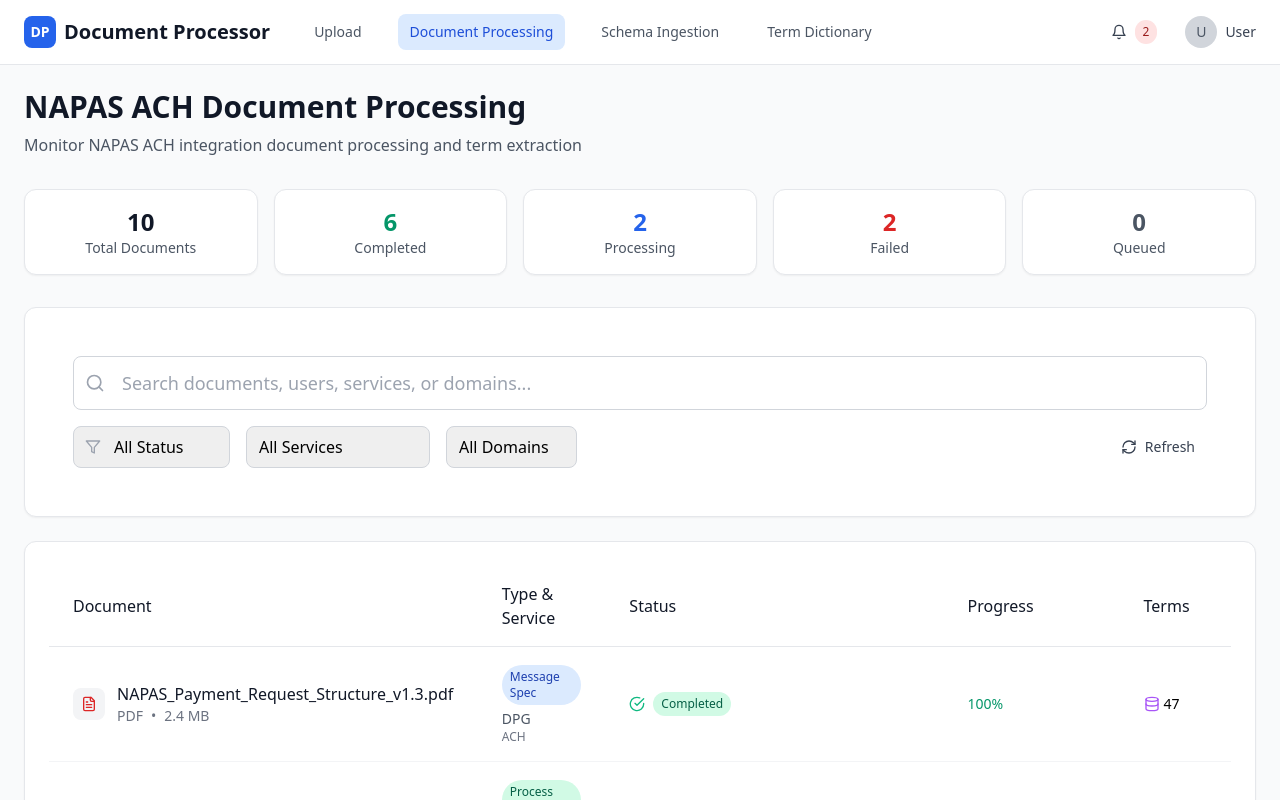
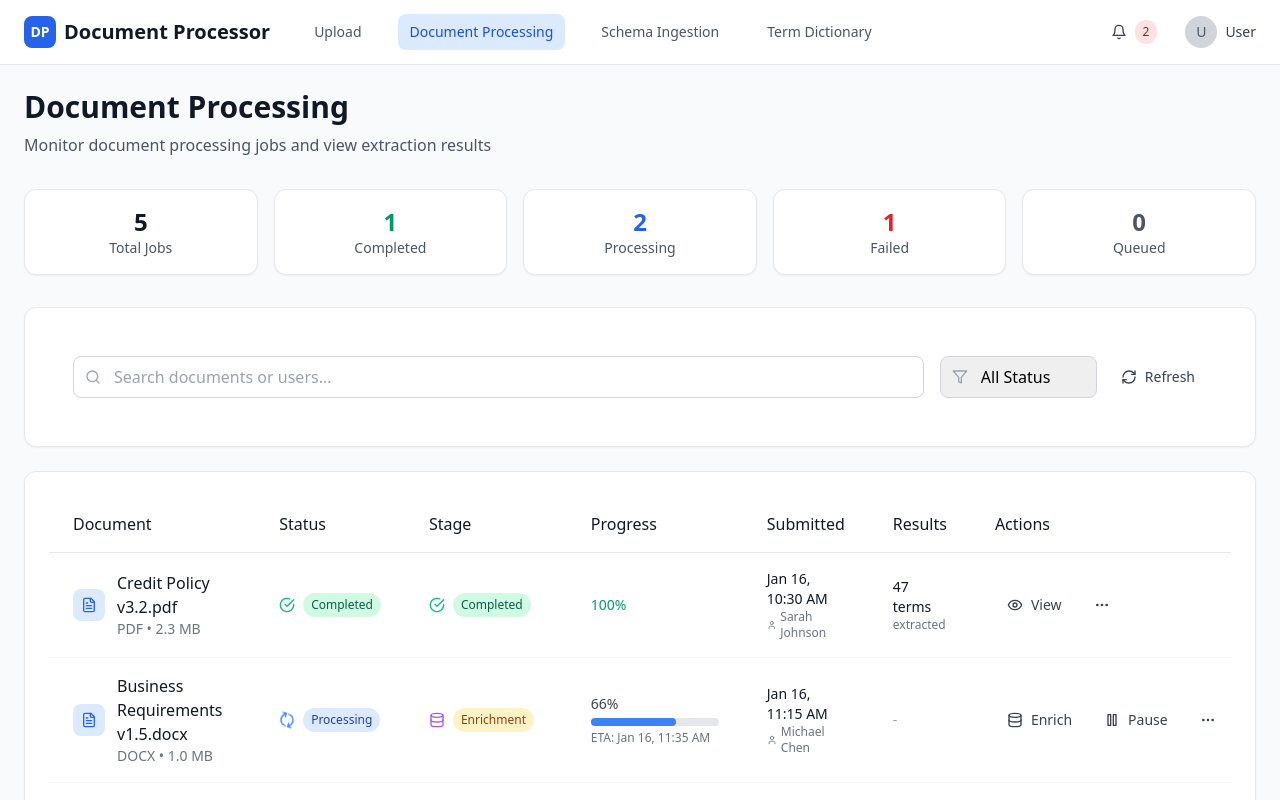
Before and after one commit to xWyvernPx/document-lineage, a React (Vite) app: page / in a window 1280 px wide. Both pictures are taken after a click on the button "Document Processing". Shown: the top 800 px of the page. Built offline with nearby package versions, Linux system fonts and the light colour scheme.

Commit message:
Updated ProcessingDashboard.tsx

```diff
--- a/src/features/async-processing/components/ProcessingDashboard.tsx
+++ b/src/features/async-processing/components/ProcessingDashboard.tsx
@@ -18,10 +18,7 @@ import {
   RotateCcw,
   Brain,
   Database,
-  Settings,
-  Code,
-  Image,
-  File
+  Settings
 } from 'lucide-react';
 import { Card } from '../../../components/Card';
 import { Badge } from '../../../components/Badge';
@@ -31,8 +28,8 @@ import { ProgressBar } from '../../../components/ProgressBar';
 interface ProcessingJob {
   id: string;
   documentName: string;
-  type: 'pdf' | 'docx' | 'image' | 'json' | 'pptx';
-  status: 'queued' | 'processing' | 'completed' | 'failed' | 'paused' | 'published';
+  type: 'pdf' | 'docx' | 'image';
+  status: 'queued' | 'processing' | 'completed' | 'failed' | 'paused';
   progress: number;
   submittedAt: string;
   submittedBy: string;
@@ -41,158 +38,69 @@ interface ProcessingJob {
   extractedTerms?: number;
   error?: string;
   size: number;
-  documentType?: string;
-  relatedService?: string;
-  businessDomain?: string;
+  currentStage?: 'upload' | 'classification' | 'enrichment' | 'review' | 'completed';
 }
 
 const mockJobs: ProcessingJob[] = [
   {
-    id: 'doc_napas_001',
-    documentName: 'NAPAS_Payment_Request_Structure_v1.3.pdf',
+    id: '1',
+    documentName: 'Credit Policy v3.2.pdf',
     type: 'pdf',
     status: 'completed',
     progress: 100,
-    submittedAt: '2025-06-28T14:30:00Z',
-    submittedBy: 'Nguyen Van Minh',
-    completedAt: '2025-06-28T14:45:00Z',
+    submittedAt: '2024-01-16T10:30:00Z',
+    submittedBy: 'Sarah Johnson',
+    completedAt: '2024-01-16T10:45:00Z',
     extractedTerms: 47,
-    size: 2516582, // 2.4 MB
-    documentType: 'Message Spec',
-    relatedService: 'DPG',
-    businessDomain: 'ACH'
+    size: 2457600,
+    currentStage: 'completed',
   },
   {
-    id: 'doc_napas_002',
-    documentName: 'ACH_Reconciliation_Flow_InternalPortal.docx',
+    id: '2',
+    documentName: 'Business Requirements v1.5.docx',
     type: 'docx',
     status: 'processing',
-    progress: 63,
-    submittedAt: '2025-06-29T07:50:00Z',
-    submittedBy: 'Trinh Khanh Linh',
-    estimatedCompletion: '2025-06-29T08:30:00Z',
-    size: 1887437, // 1.8 MB
-    documentType: 'Process Flow',
-    relatedService: 'Internal Portal',
-    businessDomain: 'Reconciliation'
+    progress: 65,
+    submittedAt: '2024-01-16T11:15:00Z',
+    submittedBy: 'Michael Chen',
+    estimatedCompletion: '2024-01-16T11:35:00Z',
+    size: 1048576,
+    currentStage: 'enrichment',
   },
   {
-    id: 'doc_napas_003',
-    documentName: 'Napas_ACH_API_Reference_v2.0.json',
-    type: 'json',
-    status: 'completed',
-    progress: 100,
-    submittedAt: '2025-06-28T10:15:00Z',
-    submittedBy: 'Pham Thi Huyen',
-    completedAt: '2025-06-28T10:35:00Z',
-    extractedTerms: 55,
-    size: 3250586, // 3.1 MB
-    documentType: 'API Contract',
-    relatedService: 'Transaction Payment',
-    businessDomain: 'Bank Transfer'
+    id: '3',
+    documentName: 'Compliance Framework.pdf',
+    type: 'pdf',
+    status: 'failed',
+    progress: 0,
+    submittedAt: '2024-01-16T09:45:00Z',
+    submittedBy: 'Emily Rodriguez',
+    error: 'Document format not supported',
+    size: 3145728,
+    currentStage: 'upload',
   },
   {
-    id: 'doc_napas_004',
-    documentName: 'ACH_Clearing_Diagram_v1.1.png',
-    type: 'image',
-    status: 'failed',
-    progress: 0,
-    submittedAt: '2025-06-29T08:20:00Z',
-    submittedBy: 'Linh Tran',
-    error: 'OCR processing failed - image quality too low',
-    size: 4718592, // 4.5 MB
-    documentType: 'Sequence Diagram',
-    relatedService: 'Core Banking',
-    businessDomain: 'Clearing'
+    id: '4',
+    documentName: 'Risk Assessment Model.pdf',
+    type: 'pdf',
+    status: 'processing',
+    progress: 35,
+    submittedAt: '2024-01-16T11:30:00Z',
+    submittedBy: 'David Kim',
+    size: 1876543,
+    currentStage: 'classification',
   },
   {
-    id: 'doc_napas_005',
-    documentName: 'ACH_Full_Lifecycle_v3.0.pptx',
-    type: 'pptx',
-    status: 'completed',
-    progress: 100,
-    submittedAt: '2025-06-27T09:00:00Z',
-    submittedBy: 'Le Thanh Tung',
-    completedAt: '2025-06-27T09:25:00Z',
-    extractedTerms: 62,
-    size: 2831155, // 2.7 MB
-    documentType: 'Integration Guide',
-    relatedService: 'DPG',
-    businessDomain: 'ACH'
+    id: '5',
+    documentName: 'Customer Onboarding Process.docx',
+    type: 'docx',
+    status: 'paused',
+    progress: 25,
+    submittedAt: '2024-01-16T10:00:00Z',
+    submittedBy: 'Lisa Wang',
+    size: 987654,
+    currentStage: 'classification',
   },
-  {
-    id: 'doc_napas_006',
-    documentName: 'InternalPortal_ACH_Dashboard_Specs.docx',
-    type: 'docx',
-    status: 'completed',
-    progress: 100,
-    submittedAt: '2025-06-26T16:45:00Z',
-    submittedBy: 'Pham Huu Hieu',
-    completedAt: '2025-06-26T17:05:00Z',
-    extractedTerms: 39,
-    size: 1992294, // 1.9 MB
-    documentType: 'Message Spec',
-    relatedService: 'Internal Portal',
-    businessDomain: 'Bank Transfer'
-  },
-  {
-    id: 'doc_napas_007',
-    documentName: 'Napas_XML_Message_Format_v3.4.pdf',
-    type: 'pdf',
-    status: 'completed',
-    progress: 100,
-    submittedAt: '2025-06-25T11:30:00Z',
-    submittedBy: 'Bui Thi Lan',
-    completedAt: '2025-06-25T11:55:00Z',
-    extractedTerms: 53,
-    size: 3984588, // 3.8 MB
-    documentType: 'Message Spec',
-    relatedService: 'Napas Gateway',
-    businessDomain: 'ACH'
-  },
-  {
-    id: 'doc_napas_008',
-    documentName: 'Transaction_Limit_Policy_v2.2.docx',
-    type: 'docx',
-    status: 'processing',
-    progress: 78,
-    submittedAt: '2025-06-29T09:40:00Z',
-    submittedBy: 'Nguyen Huy Hoang',
-    estimatedCompletion: '2025-06-29T10:15:00Z',
-    size: 1677721, // 1.6 MB
-    documentType: 'Integration Guide',
-    relatedService: 'Transaction Payment',
-    businessDomain: 'ACH'
-  },
-  {
-    id: 'doc_napas_009',
-    documentName: 'ACH_Settlement_Procedure_2025.pdf',
-    type: 'pdf',
-    status: 'completed',
-    progress: 100,
-    submittedAt: '2025-06-28T06:00:00Z',
-    submittedBy: 'Hoang Anh Dung',
-    completedAt: '2025-06-28T06:30:00Z',
-    extractedTerms: 41,
-    size: 3041280, // 2.9 MB
-    documentType: 'Process Flow',
-    relatedService: 'Core Banking',
-    businessDomain: 'Clearing'
-  },
-  {
-    id: 'doc_napas_010',
-    documentName: 'ACH_Error_Handling_Guide_v1.0.docx',
-    type: 'docx',
-    status: 'failed',
-    progress: 0,
-    submittedAt: '2025-06-29T12:30:00Z',
-    submittedBy: 'Nguyen Thi My Linh',
-    error: 'Document format corrupted - unable to extract text',
-    size: 2306867, // 2.2 MB
-    documentType: 'Integration Guide',
-    relatedService: 'DPG',
-    businessDomain: 'ACH'
-  }
 ];
 
 interface ProcessingDocumentProps {
@@ -209,8 +117,6 @@ export function ProcessingDocument({
   const [jobs, setJobs] = useState<ProcessingJob[]>(mockJobs);
   const [searchQuery, setSearchQuery] = useState('');
   const [statusFilter, setStatusFilter] = useState('all');
-  const [serviceFilter, setServiceFilter] = useState('all');
-  const [domainFilter, setDomainFilter] = useState('all');
   const [isRefreshing, setIsRefreshing] = useState(false);
   const intervalRef = useRef<NodeJS.Timeout | null>(null);
 
@@ -219,21 +125,22 @@ export function ProcessingDocument({
     intervalRef.current = setInterval(() => {
       setJobs(prev => prev.map(job => {
         if (job.status === 'processing' && job.progress < 100) {
-          const newProgress = Math.min(job.progress + Math.random() * 5, 100);
+          const newProgress = Math.min(job.progress + Math.random() * 10, 100);
           if (newProgress >= 100) {
             return {
               ...job,
               status: 'completed',
               progress: 100,
               completedAt: new Date().toISOString(),
-              extractedTerms: Math.floor(Math.random() * 30) + 25,
+              extractedTerms: Math.floor(Math.random() * 50) + 10,
+              currentStage: 'completed',
             };
           }
           return { ...job, progress: newProgress };
         }
         return job;
       }));
-    }, 3000);
+    }, 2000);
 
     // Cleanup function to clear interval when component unmounts
     return () => {
@@ -244,19 +151,11 @@ export function ProcessingDocument({
     };
   }, []);
 
-  const services = Array.from(new Set(jobs.map(job => job.relatedService).filter(Boolean)));
-  const domains = Array.from(new Set(jobs.map(job => job.businessDomain).filter(Boolean)));
-
   const filteredJobs = jobs.filter(job => {
     const matchesSearch = job.documentName.toLowerCase().includes(searchQuery.toLowerCase()) ||
-                         job.submittedBy.toLowerCase().includes(searchQuery.toLowerCase()) ||
-                         job.documentType?.toLowerCase().includes(searchQuery.toLowerCase()) ||
-                         job.relatedService?.toLowerCase().includes(searchQuery.toLowerCase()) ||
-                         job.businessDomain?.toLowerCase().includes(searchQuery.toLowerCase());
+                         job.submittedBy.toLowerCase().includes(searchQuery.toLowerCase());
     const matchesStatus = statusFilter === 'all' || job.status === statusFilter;
-    const matchesService = serviceFilter === 'all' || job.relatedService === serviceFilter;
-    const matchesDomain = domainFilter === 'all' || job.businessDomain === domainFilter;
-    return matchesSearch && matchesStatus && matchesService && matchesDomain;
+    return matchesSearch && matchesStatus;
   });
 
   const getStatusIcon = (status: ProcessingJob['status']) => {
@@ -289,35 +188,34 @@ export function ProcessingDocument({
     }
   };
 
-  const getFileIcon = (type: ProcessingJob['type']) => {
-    switch (type) {
-      case 'pdf':
-        return <FileText className="w-4 h-4 text-red-600" />;
-      case 'docx':
-        return <FileText className="w-4 h-4 text-blue-600" />;
-      case 'json':
-        return <Code className="w-4 h-4 text-green-600" />;
-      case 'pptx':
-        return <FileText className="w-4 h-4 text-orange-600" />;
-      case 'image':
-        return <Image className="w-4 h-4 text-purple-600" />;
+  const getStageIcon = (stage?: ProcessingJob['currentStage']) => {
+    switch (stage) {
+      case 'classification':
+        return <Brain className="w-4 h-4 text-blue-500" />;
+      case 'enrichment':
+        return <Database className="w-4 h-4 text-purple-500" />;
+      case 'review':
+        return <Eye className="w-4 h-4 text-amber-500" />;
+      case 'completed':
+        return <CheckCircle className="w-4 h-4 text-emerald-500" />;
       default:
-        return <File className="w-4 h-4 text-gray-600" />;
+        return <FileText className="w-4 h-4 text-gray-400" />;
     }
   };
 
-  const getDocumentTypeBadge = (docType?: string) => {
-    if (!docType) return null;
-
-    const variants: Record<string, 'info' | 'success' | 'warning' | 'error' | 'default'> = {
-      'Message Spec': 'info',
-      'Process Flow': 'success',
-      'API Contract': 'warning',
-      'Integration Guide': 'default',
-      'Sequence Diagram': 'error'
-    };
-
-    return <Badge variant={variants[docType] || 'default'} size="sm">{docType}</Badge>;
+  const getStageBadge = (stage?: ProcessingJob['currentStage']) => {
+    switch (stage) {
+      case 'classification':
+        return <Badge variant="info">Classification</Badge>;
+      case 'enrichment':
+        return <Badge variant="warning">Enrichment</Badge>;
+      case 'review':
+        return <Badge variant="default">Review</Badge>;
+      case 'completed':
+        return <Badge variant="success">Completed</Badge>;
+      default:
+        return <Badge variant="default">Upload</Badge>;
+    }
   };
 
   const formatDate = (dateString: string) => {
@@ -344,7 +242,7 @@ export function ProcessingDocument({
   const handleRetry = (jobId: string) => {
     setJobs(prev => prev.map(job =>
       job.id === jobId
-        ? { ...job, status: 'queued', progress: 0, error: undefined }
+        ? { ...job, status: 'queued', progress: 0, error: undefined, currentStage: 'upload' }
         : job
     ));
   };
@@ -379,9 +277,9 @@ export function ProcessingDocument({
       <div className="max-w-7xl mx-auto">
         {/* Header */}
         <div className="mb-8">
-          <h1 className="text-3xl font-bold text-gray-900 mb-2">NAPAS ACH Document Processing</h1>
+          <h1 className="text-3xl font-bold text-gray-900 mb-2">Document Processing</h1>
           <p className="text-gray-600">
-            Monitor NAPAS ACH integration document processing and term extraction
+            Monitor document processing jobs and view extraction results
           </p>
         </div>
 
@@ -389,7 +287,7 @@ export function ProcessingDocument({
         <div className="grid grid-cols-2 md:grid-cols-5 gap-4 mb-8">
           <Card padding="sm" className="text-center">
             <div className="text-2xl font-bold text-gray-900">{stats.total}</div>
-            <div className="text-sm text-gray-600">Total Documents</div>
+            <div className="text-sm text-gray-600">Total Jobs</div>
           </Card>
           <Card padding="sm" className="text-center">
             <div className="text-2xl font-bold text-emerald-600">{stats.completed}</div>
@@ -412,22 +310,19 @@ export function ProcessingDocument({
         {/* Controls */}
         <Card className="mb-6">
           <div className="p-6">
-            <div className="flex flex-col gap-4">
-              {/* Search Bar */}
-              <div className="relative">
-                <Search className="absolute left-3 top-1/2 transform -translate-y-1/2 text-gray-400 w-5 h-5" />
+            <div className="flex flex-col sm:flex-row gap-4">
+              <div className="relative flex-1">
+                <Search className="absolute left-3 top-1/2 transform -translate-y-1/2 text-gray-400 w-4 h-4" />
                 <input
                   type="text"
-                  placeholder="Search documents, users, services, or domains..."
+                  placeholder="Search documents or users..."
                   value={searchQuery}
                   onChange={(e) => setSearchQuery(e.target.value)}
-                  className="w-full pl-12 pr-4 py-3 border border-gray-300 rounded-lg focus:ring-2 focus:ring-blue-500 focus:border-transparent text-lg"
+                  className="w-full pl-10 pr-4 py-2 border border-gray-300 rounded-lg focus:ring-2 focus:ring-blue-500 focus:border-transparent"
                 />
               </div>
 
-              {/* Filters */}
-              <div className="flex items-center justify-between">
-                <div className="flex items-center space-x-4">
+              <div className="flex items-center space-x-3">
                 <div className="relative">
                   <Filter className="absolute left-3 top-1/2 transform -translate-y-1/2 text-gray-400 w-4 h-4" />
                   <select
@@ -442,33 +337,6 @@ export function ProcessingDocument({
                     <option value="failed">Failed</option>
                     <option value="paused">Paused</option>
                   </select>
-                  </div>
-
-                  <div className="relative">
-                    <select
-                      value={serviceFilter}
-                      onChange={(e) => setServiceFilter(e.target.value)}
-                      className="px-3 py-2 border border-gray-300 rounded-lg focus:ring-2 focus:ring-blue-500 focus:border-transparent appearance-none"
-                    >
-                      <option value="all">All Services</option>
-                      {services.map(service => (
-                        <option key={service} value={service}>{service}</option>
-                      ))}
-                    </select>
-                  </div>
-
-                  <div className="relative">
-                    <select
-                      value={domainFilter}
-                      onChange={(e) => setDomainFilter(e.target.value)}
-                      className="px-3 py-2 border border-gray-300 rounded-lg focus:ring-2 focus:ring-blue-500 focus:border-transparent appearance-none"
-                    >
-                      <option value="all">All Domains</option>
-                      {domains.map(domain => (
-                        <option key={domain} value={domain}>{domain}</option>
-                      ))}
-                    </select>
-                  </div>
                 </div>
 
                 <Button
@@ -492,11 +360,11 @@ export function ProcessingDocument({
               <thead>
                 <tr className="border-b border-gray-200">
                   <th className="text-left py-4 px-6 font-medium text-gray-900">Document</th>
-                  <th className="text-left py-4 px-6 font-medium text-gray-900">Type & Service</th>
                   <th className="text-left py-4 px-6 font-medium text-gray-900">Status</th>
+                  <th className="text-left py-4 px-6 font-medium text-gray-900">Stage</th>
                   <th className="text-left py-4 px-6 font-medium text-gray-900">Progress</th>
-                  <th className="text-left py-4 px-6 font-medium text-gray-900">Terms</th>
                   <th className="text-left py-4 px-6 font-medium text-gray-900">Submitted</th>
+                  <th className="text-left py-4 px-6 font-medium text-gray-900">Results</th>
                   <th className="text-left py-4 px-6 font-medium text-gray-900">Actions</th>
                 </tr>
               </thead>
@@ -505,31 +373,14 @@ export function ProcessingDocument({
                   <tr key={job.id} className="border-b border-gray-100 hover:bg-gray-50">
                     <td className="py-4 px-6">
                       <div className="flex items-center space-x-3">
-                        <div className="p-2 bg-gray-100 rounded-lg">
-                          {getFileIcon(job.type)}
+                        <div className="p-2 bg-blue-100 rounded-lg">
+                          <FileText className="w-4 h-4 text-blue-600" />
                         </div>
                         <div>
-                          <button
-                            onClick={() => onViewResults(job)}
-                            className="font-medium text-gray-900 hover:text-blue-600 text-left"
-                          >
-                            {job.documentName}
-                          </button>
-                          <div className="text-sm text-gray-500 flex items-center space-x-2">
-                            <span>{job.type.toUpperCase()}</span>
-                            <span>•</span>
-                            <span>{formatFileSize(job.size)}</span>
+                          <div className="font-medium text-gray-900">{job.documentName}</div>
+                          <div className="text-sm text-gray-500">
+                            {job.type.toUpperCase()} • {formatFileSize(job.size)}
                           </div>
-                        </div>
-                      </div>
-                    </td>
-
-                    <td className="py-4 px-6">
-                      <div className="space-y-1">
-                        {getDocumentTypeBadge(job.documentType)}
-                        <div className="text-sm text-gray-600">
-                          <div>{job.relatedService}</div>
-                          <div className="text-xs text-gray-500">{job.businessDomain}</div>
                         </div>
                       </div>
                     </td>
@@ -540,10 +391,15 @@ export function ProcessingDocument({
                         {getStatusBadge(job.status)}
                       </div>
                       {job.error && (
-                        <div className="text-xs text-red-600 mt-1 max-w-xs truncate" title={job.error}>
-                          {job.error}
+                        <div className="text-xs text-red-600 mt-1">{job.error}</div>
+                      )}
+                    </td>
+
+                    <td className="py-4 px-6">
+                      <div className="flex items-center space-x-2">
+                        {getStageIcon(job.currentStage)}
+                        {getStageBadge(job.currentStage)}
                       </div>
-                      )}
                     </td>
 
                     <td className="py-4 px-6">
@@ -568,17 +424,6 @@ export function ProcessingDocument({
                     </td>
 
                     <td className="py-4 px-6">
-                      {job.extractedTerms ? (
-                        <div className="flex items-center space-x-1">
-                          <Database className="w-4 h-4 text-purple-500" />
-                          <span className="text-sm font-medium">{job.extractedTerms}</span>
-                        </div>
-                      ) : (
-                        <span className="text-gray-400">-</span>
-                      )}
-                    </td>
-
-                    <td className="py-4 px-6">
                       <div className="text-sm text-gray-900">{formatDate(job.submittedAt)}</div>
                       <div className="text-xs text-gray-500 flex items-center space-x-1">
                         <User className="w-3 h-3" />
@@ -587,32 +432,49 @@ export function ProcessingDocument({
                     </td>
 
                     <td className="py-4 px-6">
-                      <div className="flex items-center space-x-1">
+                      {job.status === 'completed' && job.extractedTerms ? (
+                        <div className="text-sm">
+                          <div className="font-medium text-gray-900">{job.extractedTerms} terms</div>
+                          <div className="text-xs text-gray-500">extracted</div>
+                        </div>
+                      ) : (
+                        <div className="text-sm text-gray-400">-</div>
+                      )}
+                    </td>
+
+                    <td className="py-4 px-6">
+                      <div className="flex items-center space-x-2">
                         {job.status === 'completed' && (
                           <Button
                             variant="ghost"
                             size="sm"
                             icon={Eye}
                             onClick={() => onViewResults(job)}
-                          />
+                          >
+                            View
+                          </Button>
                         )}
 
-                        {job.status === 'processing' && onViewClassification && (
+                        {job.currentStage === 'classification' && onViewClassification && (
                           <Button
                             variant="ghost"
                             size="sm"
                             icon={Brain}
                             onClick={() => onViewClassification(job)}
-                          />
+                          >
+                            Classify
+                          </Button>
                         )}
 
-                        {job.status === 'processing' && onViewEnrichment && (
+                        {job.currentStage === 'enrichment' && onViewEnrichment && (
                           <Button
                             variant="ghost"
                             size="sm"
                             icon={Database}
                             onClick={() => onViewEnrichment(job)}
-                          />
+                          >
+                            Enrich
+                          </Button>
                         )}
 
                         {job.status === 'failed' && (
@@ -621,7 +483,9 @@ export function ProcessingDocument({
                             size="sm"
                             icon={RotateCcw}
                             onClick={() => handleRetry(job.id)}
-                          />
+                          >
+                            Retry
+                          </Button>
                         )}
 
                         {(job.status === 'processing' || job.status === 'paused') && (
@@ -630,7 +494,9 @@ export function ProcessingDocument({
                             size="sm"
                             icon={job.status === 'processing' ? Pause : Play}
                             onClick={() => handlePauseResume(job.id)}
-                          />
+                          >
+                            {job.status === 'processing' ? 'Pause' : 'Resume'}
+                          </Button>
                         )}
 
                         <Button
@@ -651,9 +517,9 @@ export function ProcessingDocument({
               <FileText className="w-12 h-12 text-gray-400 mx-auto mb-4" />
               <h3 className="text-lg font-medium text-gray-900 mb-2">No documents found</h3>
               <p className="text-gray-500 mb-4">
-                {searchQuery || statusFilter !== 'all' || serviceFilter !== 'all' || domainFilter !== 'all'
+                {searchQuery || statusFilter !== 'all'
                   ? 'Try adjusting your search criteria or filters.'
-                  : 'Upload NAPAS ACH documents to start processing'
+                  : 'Upload documents to start processing'
                 }
               </p>
               <Button variant="primary">
```
Lines whose indentation alone changed are shown as unchanged.
